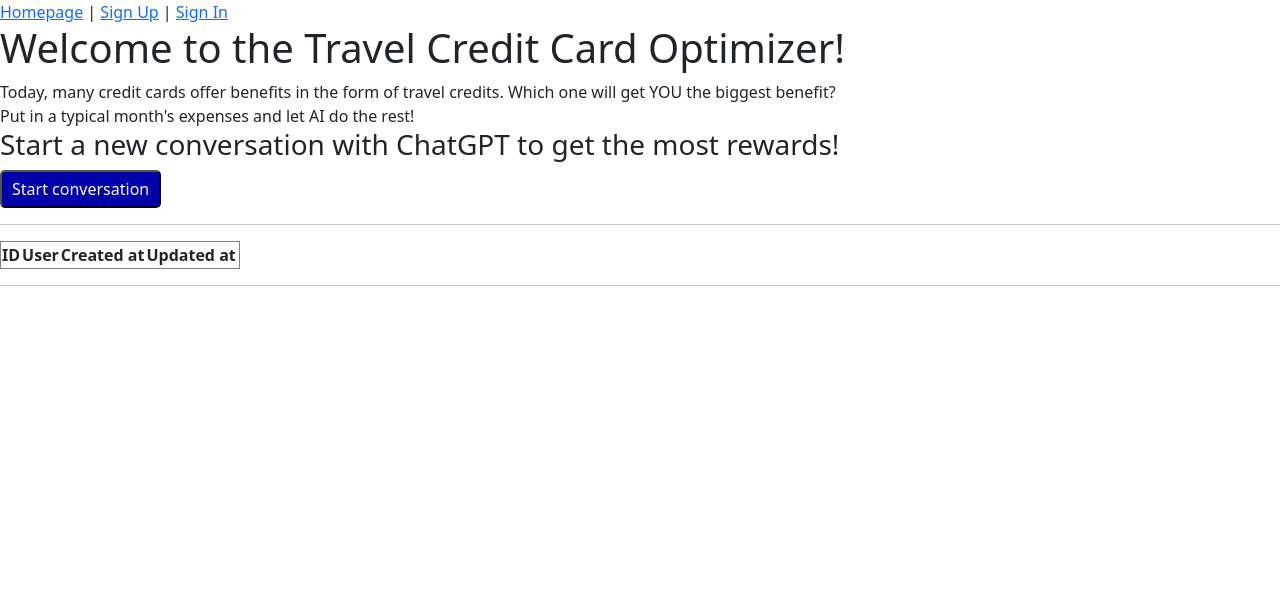
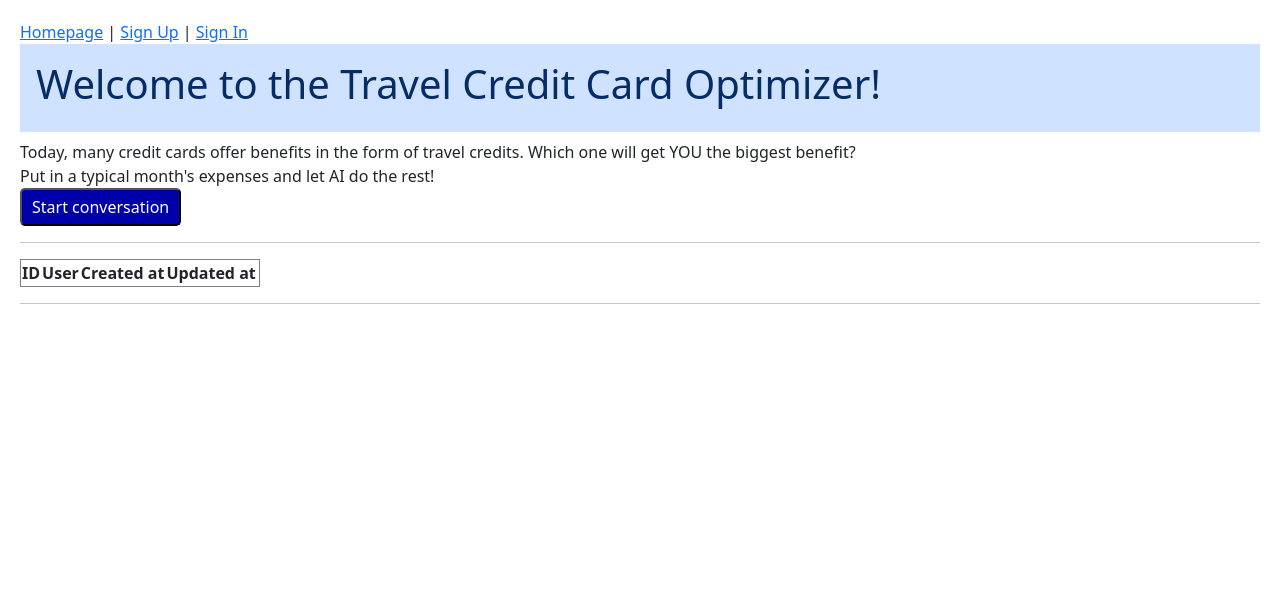
Before and after one commit to nikhilkanthi-creator/appdevfinal, a Rails app: page / in a window 1280 px wide. Shown: the top 601 px of the page. Run offline with Rails 7, Linux system fonts and the light colour scheme; data that the repository does not hold is empty.

Commit message:
More styling fixes

```diff
--- a/app/views/conversations/index.html.erb
+++ b/app/views/conversations/index.html.erb
@@ -1,20 +1,18 @@
 <div>
-  <div>
+<div class="p-3 mb-2 bg-primary-subtle text-primary-emphasis">
     <h1>
-      Welcome to the Travel Credit Card Optimizer!    </h1>
-  </div>
+      Welcome to the Travel Credit Card Optimizer!
+    </h1>
+</div class="container">
   Today, many credit cards offer benefits in the form of travel credits. Which one will get YOU the biggest benefit?
   </div>
   <div>
   Put in a typical month's expenses and let AI do the rest!
-</div>
+
+  </div>
 
 <div>
   <div>
-    <h3>
-      Start a new conversation with ChatGPT to get the most rewards!
-    </h2>
-
     <form action="/insert_conversation" method="post">
     <button class="fancy-button">Start conversation
     </button>
--- a/app/views/layouts/application.html.erb
+++ b/app/views/layouts/application.html.erb
@@ -10,6 +10,8 @@
 
     <style>
        body {padding-bottom: 300px;}
+       body { padding: 20px;}
+
     </style>
 
     <link rel="stylesheet" href="/css/my_styles.css">
--- a/public/css/my_styles.css
+++ b/public/css/my_styles.css
@@ -19,3 +19,5 @@
   .fancy-button:active {
     background-color: blue;
   }
+
+  body { padding: 20px;}
```
Also changed, not shown: app/views/conversations/show.html.erb (+4 -6 lines).
